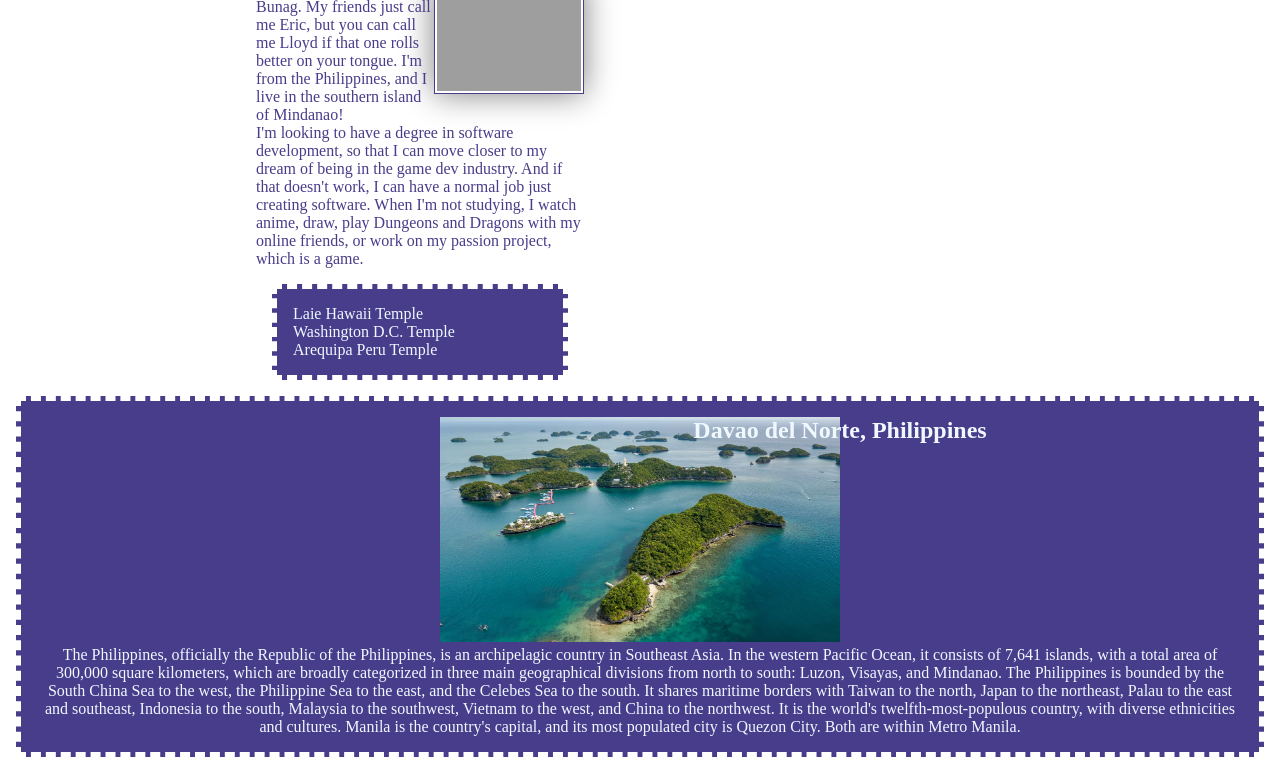
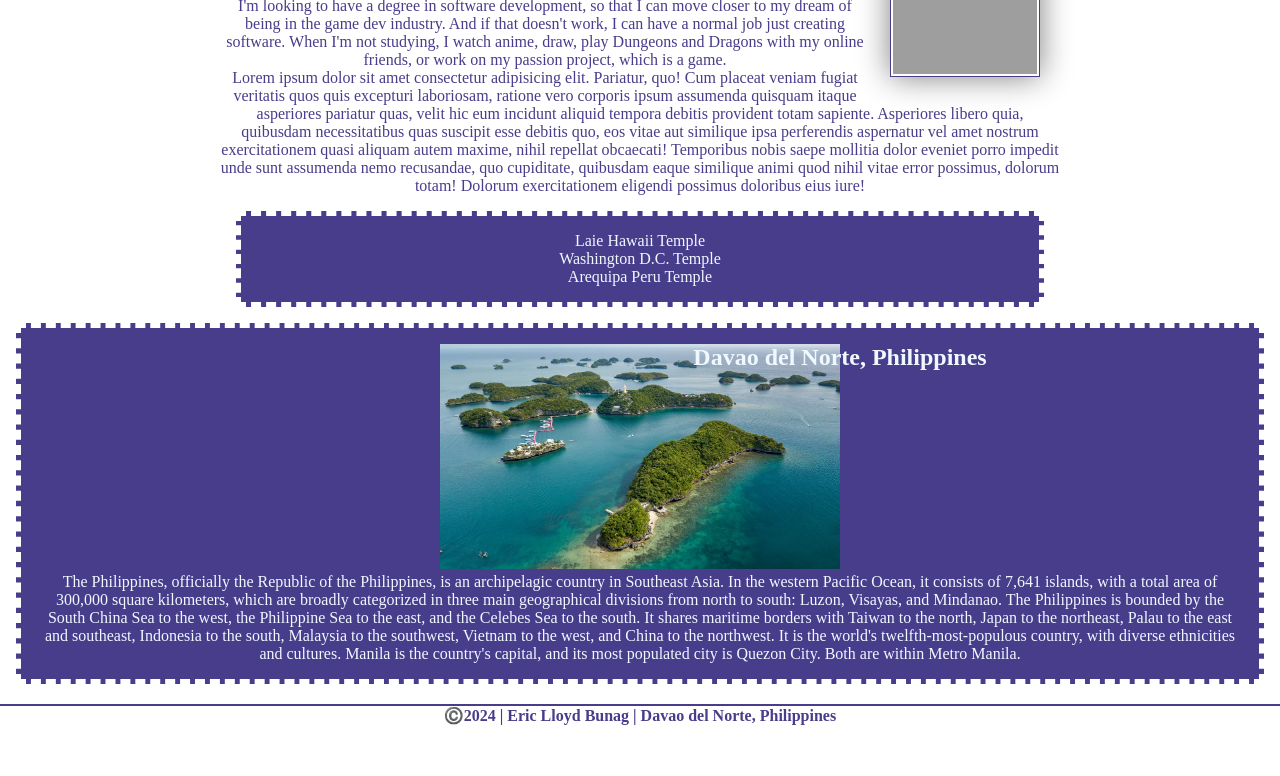
Before and after one commit to EricLloydBunag/wdd130, a plain HTML site: page index.html in a window 1280 px wide. Shown: the part 404-1180 px from the top of the page. After the commit the page ends 1129 px from the top, so only its background shows below. Drawn offline with Linux system fonts and the light colour scheme; grey boxes are pictures that could not be loaded.

Commit message:
Fixed course homepage for Week 03 activity.

```diff
--- a/index.html
+++ b/index.html
@@ -28,6 +28,7 @@
           the game dev industry. And if that doesn't work, I can have a normal job just creating software.
           When I'm not studying, I watch anime, draw, play Dungeons and Dragons with my online friends, or work on my
           passion project, which is a game.</p>
+      <p>Lorem ipsum dolor sit amet consectetur adipisicing elit. Pariatur, quo! Cum placeat veniam fugiat veritatis quos quis excepturi laboriosam, ratione vero corporis ipsum assumenda quisquam itaque asperiores pariatur quas, velit hic eum incidunt aliquid tempora debitis provident totam sapiente. Asperiores libero quia, quibusdam necessitatibus quas suscipit esse debitis quo, eos vitae aut similique ipsa perferendis aspernatur vel amet nostrum exercitationem quasi aliquam autem maxime, nihil repellat obcaecati! Temporibus nobis saepe mollitia dolor eveniet porro impedit unde sunt assumenda nemo recusandae, quo cupiditate, quibusdam eaque similique animi quod nihil vitae error possimus, dolorum totam! Dolorum exercitationem eligendi possimus doloribus eius iure!</p>
       <ul class="box">
         <li><a href="https://www.churchofjesuschrist.org/temples/details/laie-hawaii-temple?lang=eng" target="_blank">Laie Hawaii Temple</a></li>
         <li><a href="https://www.churchofjesuschrist.org/temples/details/washington-d.c.-temple?lang=eng" target="_blank">Washington D.C. Temple</a></li>
--- a/styles/styles.css
+++ b/styles/styles.css
@@ -16,6 +16,7 @@ nav a{
 body{
     display: block;
     color: darkslateblue;
+    text-align: center;
 }
 h1{
     color:darkslateblue;
@@ -24,6 +25,7 @@ main img{
     width: 150px;
     height: auto;
     border: 1px solid darkslateblue;
+    margin: 20px;
     padding: 2px;
     box-shadow: 0 0 30px gray;
     float: right;
@@ -31,8 +33,8 @@ main img{
 
 main{
     max-width: 840px;
-    padding-left: 20%;
-    padding-right: 20%;
+    margin: 0 auto;
+
 }
 aside{
     width:auto;
```
